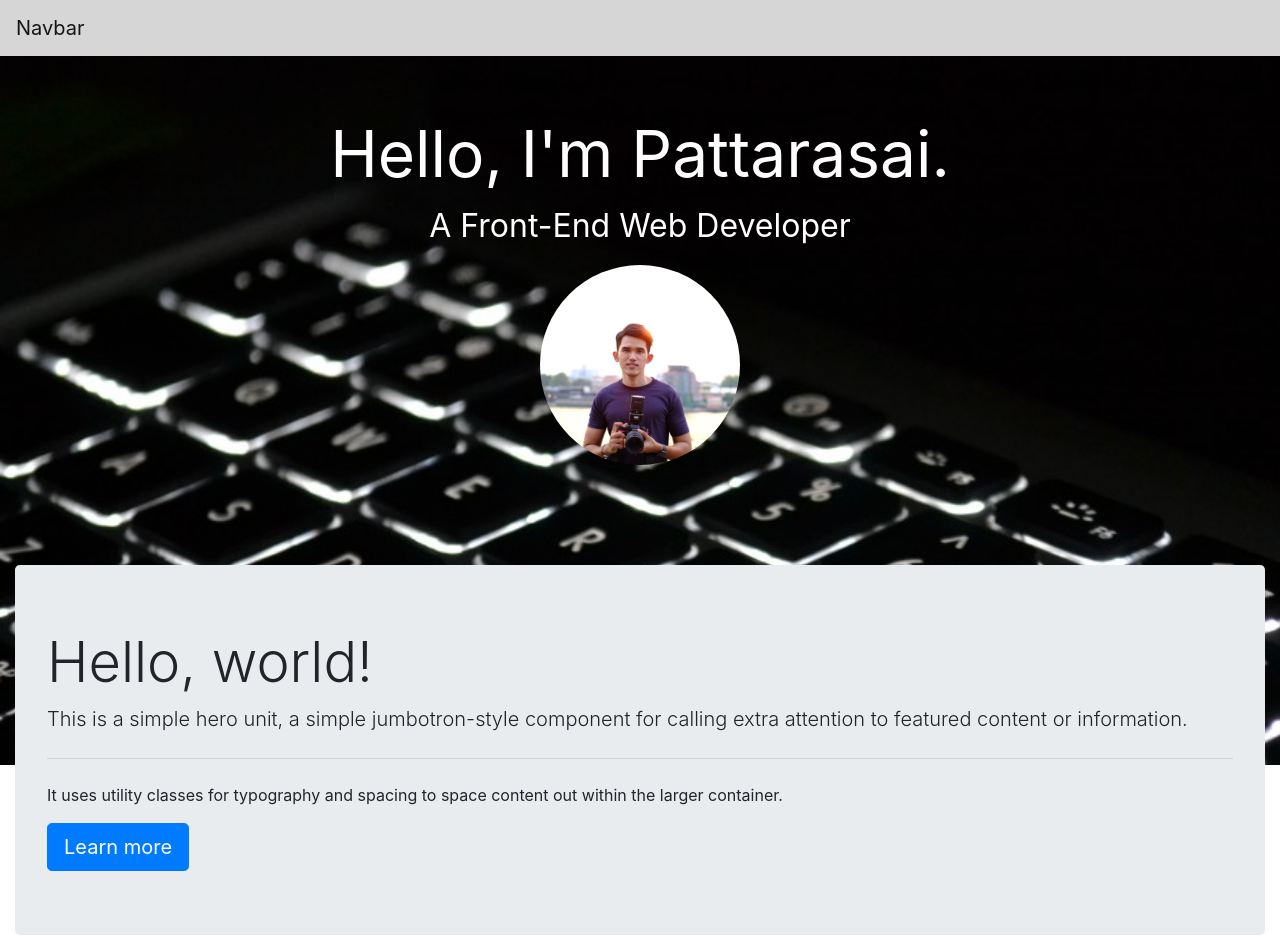
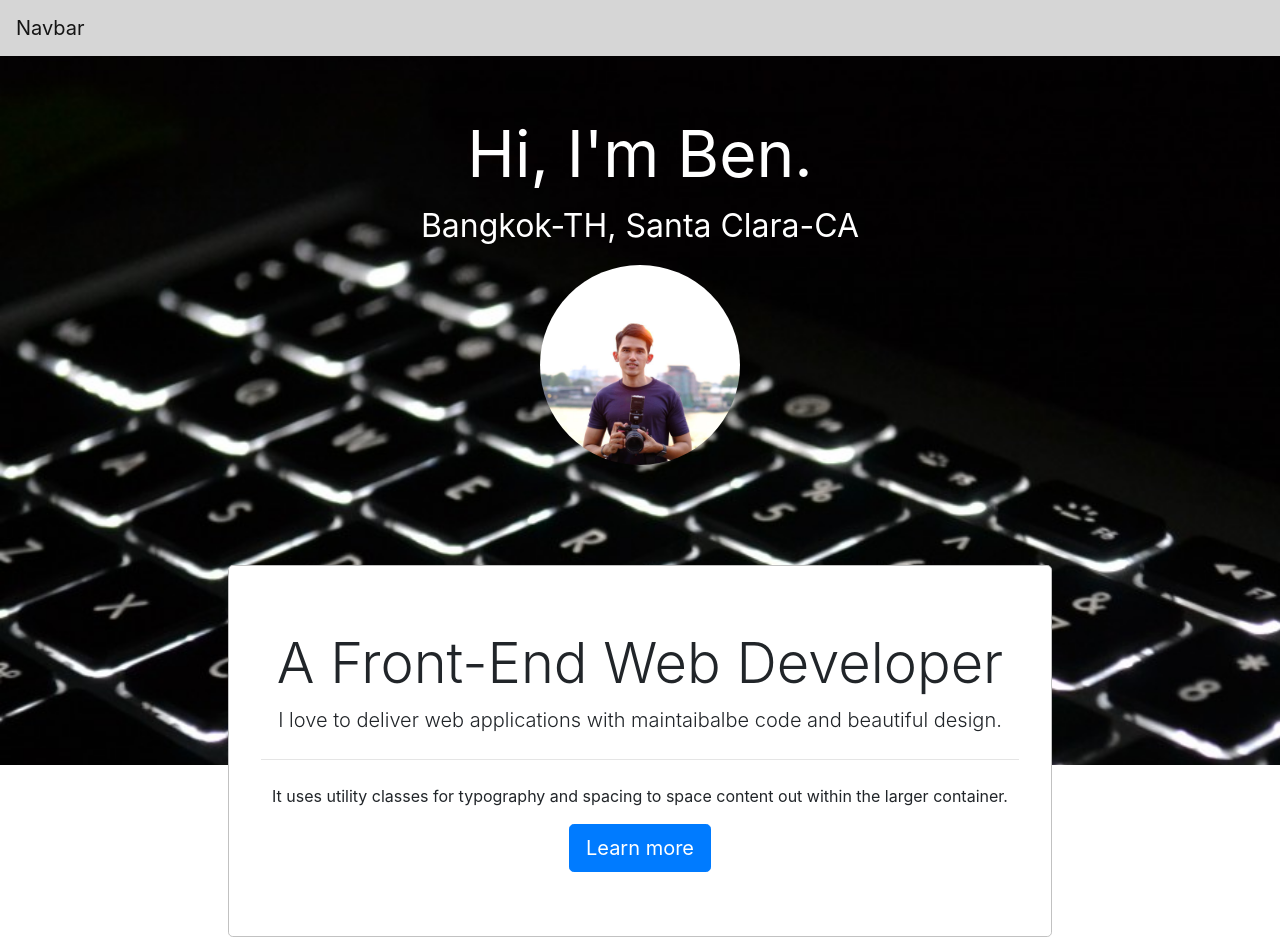
Before and after one commit to blablaBen/pattarasai-profile, an Angular app: page / in a window 1280 px wide. Shown: the top 952 px of the page. Built offline with nearby package versions, Linux system fonts and the light colour scheme.

Commit message:
Redesign

```diff
--- a/src/app/profile-content/profile-content.component.html
+++ b/src/app/profile-content/profile-content.component.html
@@ -1,11 +1,11 @@
-<div class="row align-items-center">
-  <div class="col">
-    <div class="jumbotron">
-      <h1 class="display-4">Hello, world!</h1>
-      <p class="lead">This is a simple hero unit, a simple jumbotron-style component for calling extra attention to featured content or information.</p>
-      <hr class="my-4">
-      <p>It uses utility classes for typography and spacing to space content out within the larger container.</p>
-      <a class="btn btn-primary btn-lg" href="#" role="button">Learn more</a>
-    </div>
+<div class="row">
+  <div class="col-lg-8 offset-lg-2 align-self-center align-center">
+      <div class="jumbotron">
+        <h1 class="display-4">A Front-End Web Developer</h1>
+        <p class="lead">I love to deliver web applications with maintaibalbe code and beautiful design.</p>
+        <hr class="my-4">
+        <p>It uses utility classes for typography and spacing to space content out within the larger container.</p>
+        <a class="btn btn-primary btn-lg" href="#" role="button">Learn more</a>
+      </div>
   </div>
 </div>
--- a/src/app/profile-content/profile-content.component.scss
+++ b/src/app/profile-content/profile-content.component.scss
@@ -1,10 +1,15 @@
 :host {
-   background-color: white;
-   margin-top: 300px;
+  background-color: white;
+  margin-top: 300px;
 
-   &>div.row {
-      &>.col {
-          top: -200px;
-      }
-   }
+  & > div.row {
+    & > div {
+      top: -200px;
+    }
+  }
+
+  .jumbotron {
+    background-color: white;
+    border: 1px solid #c1c1c1;
+  }
 }
--- a/src/app/profile-header/profile-header.component.html
+++ b/src/app/profile-header/profile-header.component.html
@@ -3,10 +3,10 @@
     <div class="col-12 name">
       <div class="row align-center">
         <div class="col-12 header">
-          Hello, I'm Pattarasai.
+          Hi, I'm Ben.
         </div>
         <div class="col-12 details">
-          A Front-End Web Developer
+          Bangkok-TH, Santa Clara-CA
         </div>
       </div>
     </div>
```
